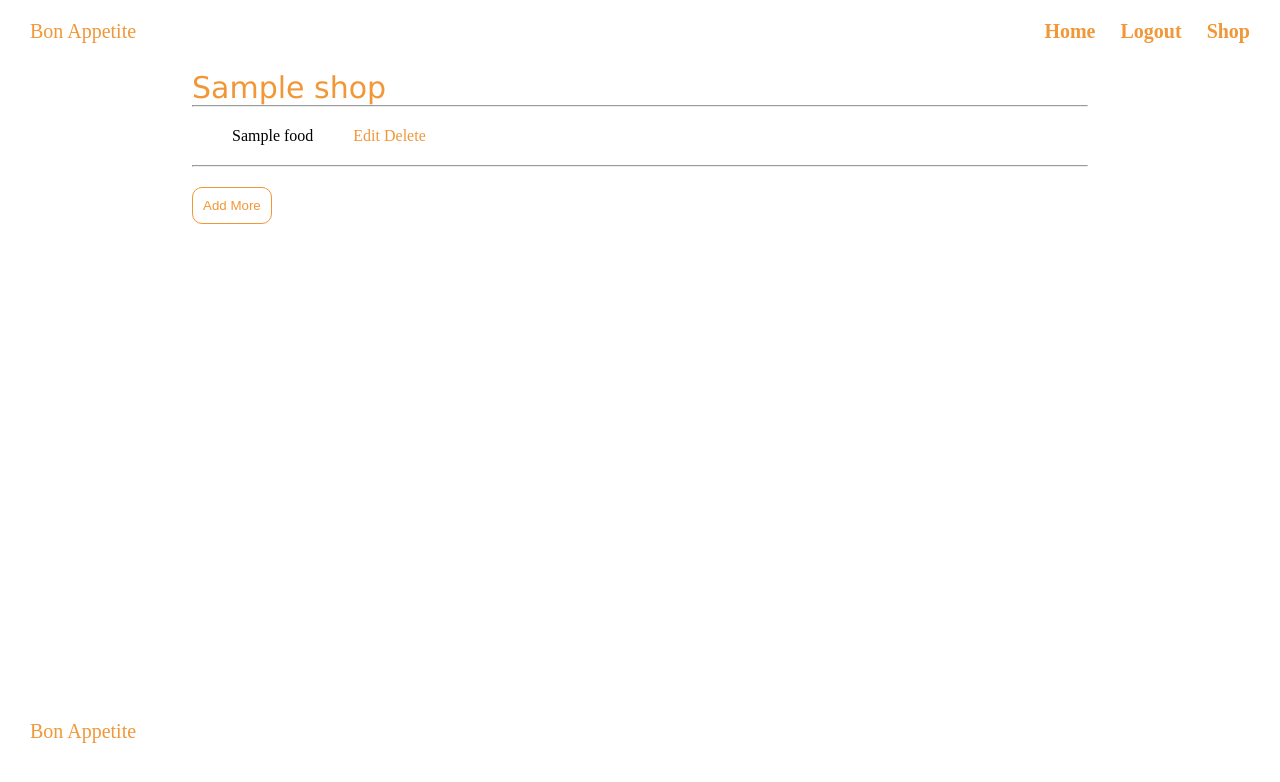
After one commit to tarunraghav226/Bon-Appetite, a Django app: page /shop/ in a window 1280 px wide. The commit adds this page. Shown: the top 782 px of the page. Run offline with Django 3.2, Linux system fonts and the light colour scheme; a user stored in the database is signed in; tables that the repository leaves empty hold one stand-in row (values such as "Sample post").

Commit message:
Added feature to add shop.

```diff
--- a/BonAppetite/urls.py
+++ b/BonAppetite/urls.py
@@ -27,4 +27,7 @@ urlpatterns = [
     path("register/", views.Register.as_view(), name="register"),
     path("login/", views.Login.as_view(), name="login"),
     path("logout/", views.Logout.as_view(), name="logout"),
+    path("shop/", views.ShopView.as_view(), name="shop"),
+    path("edit/<str:id>", views.ShopView.as_view(), name="edit"),
+    path("delete/<str:id>", views.ShopView.as_view(), name="delete"),
 ] + static(settings.MEDIA_URL, document_root=settings.MEDIA_ROOT)
--- a/app/views.py
+++ b/app/views.py
@@ -5,11 +5,15 @@ from django.views import View
 
 from helpers import user_helper
 
-from .models import UserDetails
+from .models import Food, Shop, UserDetails
 
 
 def home(request):
-    return render(request, "home.html", {})
+    context = {}
+    if request.user.is_authenticated:
+        user = UserDetails.objects.filter(user=request.user)[0]
+        context["is_seller"] = user.is_seller
+    return render(request, "home.html", context)
 
 
 class Register(View):
@@ -68,3 +72,38 @@ class Logout(View):
     def get(self, request):
         auth.logout(request)
         return redirect("/")
+
+
+class ShopView(View):
+    def get(self, request):
+        context = {}
+
+        if request.user.is_authenticated:
+            user = UserDetails.objects.filter(user=request.user)[0]
+            context["is_seller"] = user.is_seller
+
+        shop = Shop.objects.filter(user=request.user)
+        print(shop)
+        if shop:
+            context["shop"] = shop[0]
+            foods = Food.objects.filter(shop_id=shop[0].shop_id)
+            if foods:
+                context["foods"] = foods
+            return render(request, "shop.html", context)
+        else:
+            return render(request, "shop.html", context)
+
+    def post(self, request):
+        shop = Shop.objects.filter(user=request.user)
+
+        if shop:
+            messages.error(request, "You already have one shop")
+            return redirect("/shop/")
+
+        shop = Shop.objects.create(
+            user=request.user,
+            shop_name=request.POST["shop_name"],
+            shop_address=request.POST["shop_address"],
+        )
+        shop.save()
+        return redirect("/shop/")
--- /dev/null
+++ b/static/css/shop.css
@@ -0,0 +1,72 @@
+.form--shop{
+    display: flex;
+    flex-direction: column;
+    justify-content: center;
+    align-items: center;
+
+    width: 100%;
+    height: 80vh;
+    background-color: #f19737;
+}
+
+.form--shop {
+    color: white;
+}
+
+.form--shop input{
+    outline: none;
+
+    padding: 5px;
+
+    border: 1px solid #faf735;
+    border-radius: 5px ;
+
+    color: #f19737;
+  }
+
+
+.shop--wrapper{
+    width: 100%;
+    min-height: 80vh;
+}
+
+.shop{
+    width: 70%;
+    margin: 20px auto;
+}
+
+.shop--name{
+    font-size: 30px;
+    font-family: 'Lucida Sans', 'Lucida Sans Regular', 'Lucida Grande', 'Lucida Sans Unicode', Geneva, Verdana, sans-serif;
+    color: #f19737;
+}
+
+.foods{
+    display: flex;
+    flex-direction: column;
+}
+
+.food{
+    display: flex;
+    flex-direction: row;
+    padding: 20px;
+}
+
+.food div {
+    margin: 0px 20px;
+}
+
+.food div a{
+    text-decoration: none;
+    color: #f19737;
+}
+
+.food--message{
+    width: 95%;
+    text-align: center;
+    color: white;
+    background-color: rgba(255, 0, 0, 0.425);
+
+    margin: 20px 0px;
+    padding: 10px;
+}
--- a/templates/base.html
+++ b/templates/base.html
@@ -21,6 +21,9 @@
               <li class="header--li" id="signup">SignUp</li>
             {% else %}
               <a href="/logout/"><li class="header--li" id="logout">Logout</li></a>
+              {% if is_seller %}
+              <a href="/shop/"><li class="header--li" >Shop</li></a>
+              {% endif %}
             {% endif %}
         </ul>
     </header>
--- /dev/null
+++ b/templates/shop.html
@@ -0,0 +1,53 @@
+{% extends 'base.html' %}
+{% load static %}
+
+{% block head%}
+    <link rel="stylesheet" href="{% static 'css/shop.css' %}">
+{% endblock %}
+
+{% block main%}
+    {% if shop %}
+        <div class="shop--wrapper">
+            <div class="shop">
+                <div class="shop--name">
+                    {{ shop.shop_name }}
+                    <hr>
+                </div>
+                <div class="food--list">
+                    {% if foods %}
+                        <div class="foods">
+                            {% for food in foods%}
+                                <div class="food">
+                                    <div>{{food.food_name}}</div>
+                                    <div>
+                                        <a href="{% url 'edit' food.food_id %}">Edit</a>
+                                        <a href="{% url 'delete' food.food_id %}">Delete</a>
+                                    </div>
+                                </div>
+                                <hr>
+                            {% endfor %}
+                        </div>
+                    {% else %}
+                        <div class="food--message">
+                            No food added in your shop
+                        </div>
+                    {% endif %}
+                </div>
+                <div class="btn--wrapper">
+                    <a href="/add-food/"><button class="submit--btn">Add More</button></a>
+                </div>
+            </div>
+        </div>
+    {% else %}
+        <form action="/shop/" method="POST" class="form--shop">
+            {% csrf_token %}
+            <label for="shop_name">Shop Name</label><br>
+            <input type="text" name="shop_name" id="shop_name"><br>
+
+            <label for="shop_address">Shop Address</label><br>
+            <input type="text" name="shop_address" id="shop_address"><br>
+
+            <button type="submit" class="submit--btn">Submit</button><br>
+        </form>
+    {% endif %}
+{% endblock %}
```
